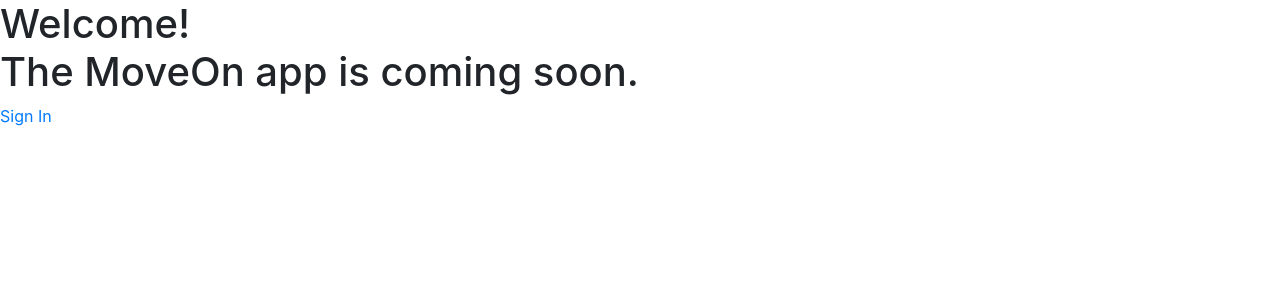
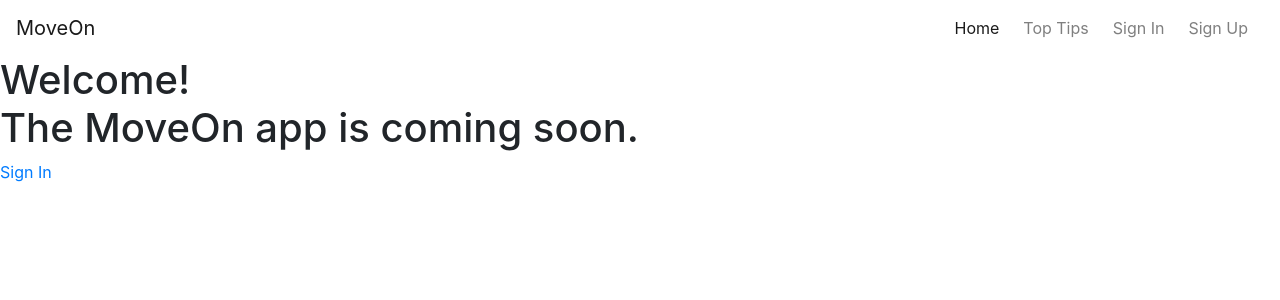
Before and after one commit to mkthewlis/Milestone-Project-3, a Flask app: page / in a window 1280 px wide. Shown: the top 300 px of the page. Run offline with Flask 2, Linux system fonts and the light colour scheme; some libraries are stand-ins or nearby versions.

Commit message:
feat: set up basic navbar structure with routing to each relevant page. Added tips.html document to workspace

```diff
--- a/app.py
+++ b/app.py
@@ -20,12 +20,17 @@ mongo = PyMongo(app)
 tasks = mongo.db.tasks.find()
 users = mongo.db.users
 
-# Begins by routing user to home page
+# Routes user to home page
 @app.route('/')
-@app.route('/index.html')
+@app.route('/index')
 def index():
     return render_template('index.html')
 
+
+# Routes user to top tips
+@app.route('/tips')
+def tips():
+    return render_template('tips.html')
 
 # Routing for returning users to log back in
 @app.route('/sign_in', methods=['POST', 'GET'])
--- a/templates/base.html
+++ b/templates/base.html
@@ -8,17 +8,42 @@
     <title>MoveOn</title>
 </head>
 <body>
-    <header>
-    </header>
+    <div id="container">
+        <header>
+            <!--Basic navbar structure from Bootstrap with additional styling-->
+            <nav class="navbar navbar-expand-md navbar-light">
+                <a class="navbar-brand" href="{{url_for('index')}}">MoveOn</a>
+                <button class="navbar-toggler" type="button" data-toggle="collapse" data-target="#navbarNav" aria-controls="navbarNav" aria-expanded="false" aria-label="Toggle navigation">
+                    <span class="navbar-toggler-icon"></span>
+                </button>
+                <div class="collapse navbar-collapse menu-font" id="navbarNav">
+                    <ul class="navbar-nav ml-auto menu-collapse-align">
+                        <li class="nav-item mr-2 active">
+                            <a class="nav-link" href="{{url_for('index')}}">Home<span class="sr-only">(current)</span></a>
+                        </li>
+                        <li class="nav-item mr-2">
+                            <a class="nav-link" href="{{url_for('tips')}}">Top Tips</a>
+                        </li>
+                        <li class="nav-item mr-2">
+                            <a class="nav-link" href="{{url_for('sign_in')}}">Sign In</a>
+                        </li>
+                        <li class="nav-item mr-2">
+                            <a class="nav-link" href="{{url_for('sign_up')}}">Sign Up</a>
+                        </li>
+                    </ul>
+                </div>
+            </nav>
+        </header>
     <main>
     {% block content %}
-
     {% endblock %}
     </main>
     <footer>
     </footer>
+    </div>
 
     <!-- Link to local JavaScript file (not yet created-->
     <!--<script src="{{ url_for('static', filename='js/.js') }}"></script>-->
+
 </body>
 </html>
--- /dev/null
+++ b/templates/tips.html
@@ -0,0 +1,3 @@
+{% extends "base.html" %}
+{% block content %}
+{% endblock %}
```
